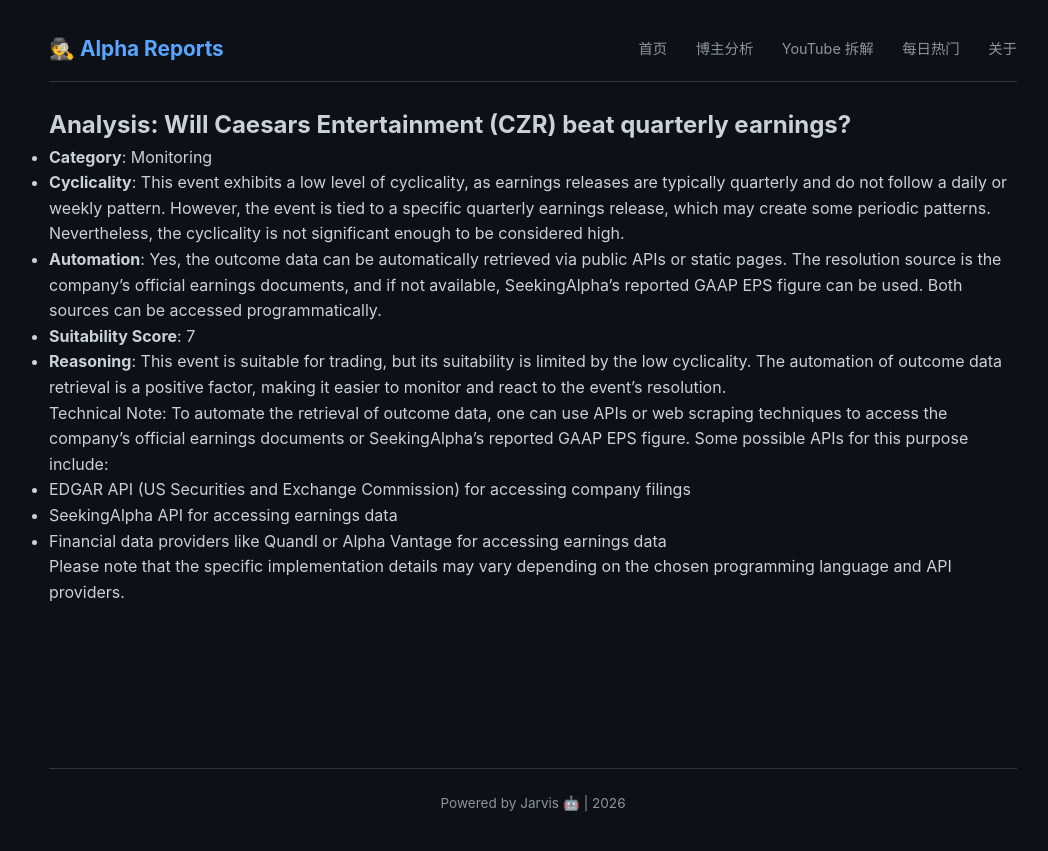
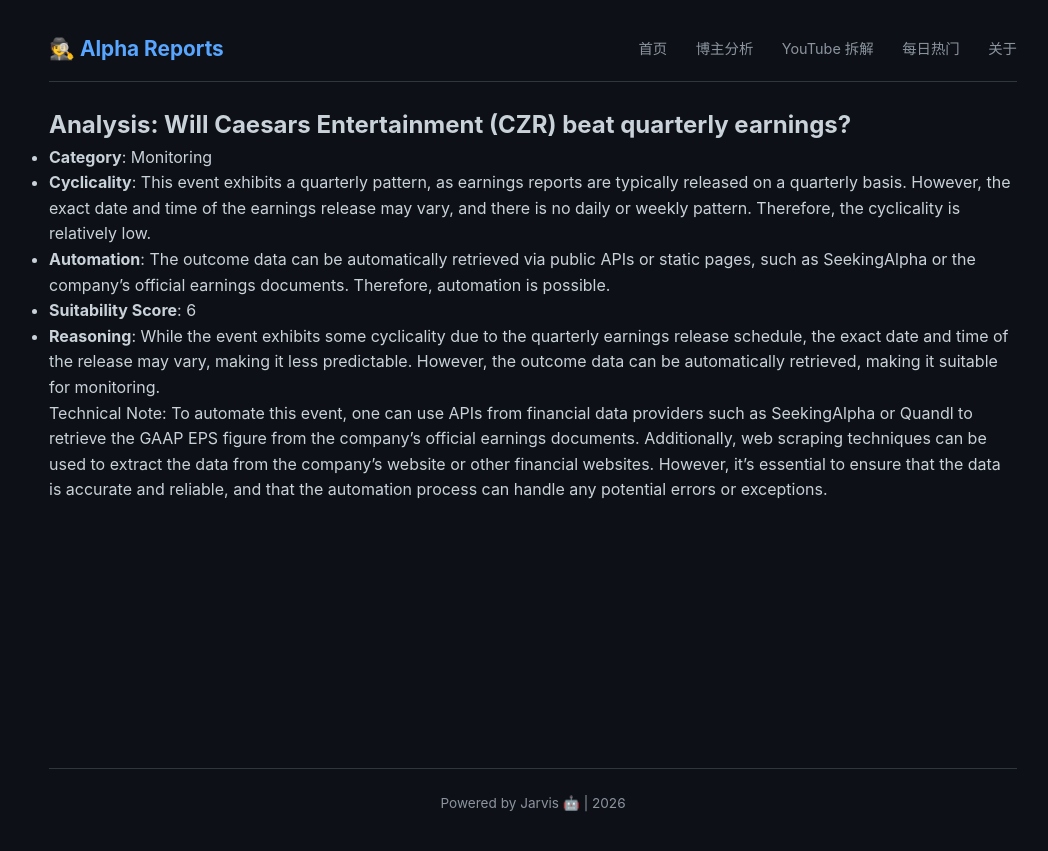
Before and after one commit to amencris073-png/crypto-alpha-reports, a Jekyll site: the page built from polymarket_analysis/monitoring/2026-02-04_will_caesars_entertainment_czr_beat_quarterly_earn.md, in a window 1280 px wide. Shown: the top 851 px of the page, without its empty margins (107-1155 px from the left). Built offline with Jekyll 4.4.1, drawn with Linux system fonts in a browser that asks for light colours; our own code applies the rules of GitHub Pages for plain Markdown files.

Commit message:
Automated analysis for Will Caesars Entertainment (CZR) beat quarterly earnings?

```diff
--- a/polymarket_analysis/monitoring/2026-02-04_will_caesars_entertainment_czr_beat_quarterly_earn.md
+++ b/polymarket_analysis/monitoring/2026-02-04_will_caesars_entertainment_czr_beat_quarterly_earn.md
@@ -1,15 +1,9 @@
 ## Analysis: Will Caesars Entertainment (CZR) beat quarterly earnings?
 
 - **Category**: Monitoring
-- **Cyclicality**: This event exhibits a low level of cyclicality, as earnings releases are typically quarterly and do not follow a daily or weekly pattern. However, the event is tied to a specific quarterly earnings release, which may create some periodic patterns. Nevertheless, the cyclicality is not significant enough to be considered high.
-- **Automation**: Yes, the outcome data can be automatically retrieved via public APIs or static pages. The resolution source is the company's official earnings documents, and if not available, SeekingAlpha's reported GAAP EPS figure can be used. Both sources can be accessed programmatically.
-- **Suitability Score**: 7
-- **Reasoning**: This event is suitable for trading, but its suitability is limited by the low cyclicality. The automation of outcome data retrieval is a positive factor, making it easier to monitor and react to the event's resolution.
+- **Cyclicality**: This event exhibits a quarterly pattern, as earnings reports are typically released on a quarterly basis. However, the exact date and time of the earnings release may vary, and there is no daily or weekly pattern. Therefore, the cyclicality is relatively low.
+- **Automation**: The outcome data can be automatically retrieved via public APIs or static pages, such as SeekingAlpha or the company's official earnings documents. Therefore, automation is possible.
+- **Suitability Score**: 6
+- **Reasoning**: While the event exhibits some cyclicality due to the quarterly earnings release schedule, the exact date and time of the release may vary, making it less predictable. However, the outcome data can be automatically retrieved, making it suitable for monitoring.
 
-Technical Note:
-To automate the retrieval of outcome data, one can use APIs or web scraping techniques to access the company's official earnings documents or SeekingAlpha's reported GAAP EPS figure. Some possible APIs for this purpose include:
-- EDGAR API (US Securities and Exchange Commission) for accessing company filings
-- SeekingAlpha API for accessing earnings data
-- Financial data providers like Quandl or Alpha Vantage for accessing earnings data
-
-Please note that the specific implementation details may vary depending on the chosen programming language and API providers.
+Technical Note: To automate this event, one can use APIs from financial data providers such as SeekingAlpha or Quandl to retrieve the GAAP EPS figure from the company's official earnings documents. Additionally, web scraping techniques can be used to extract the data from the company's website or other financial websites. However, it's essential to ensure that the data is accurate and reliable, and that the automation process can handle any potential errors or exceptions.
```
